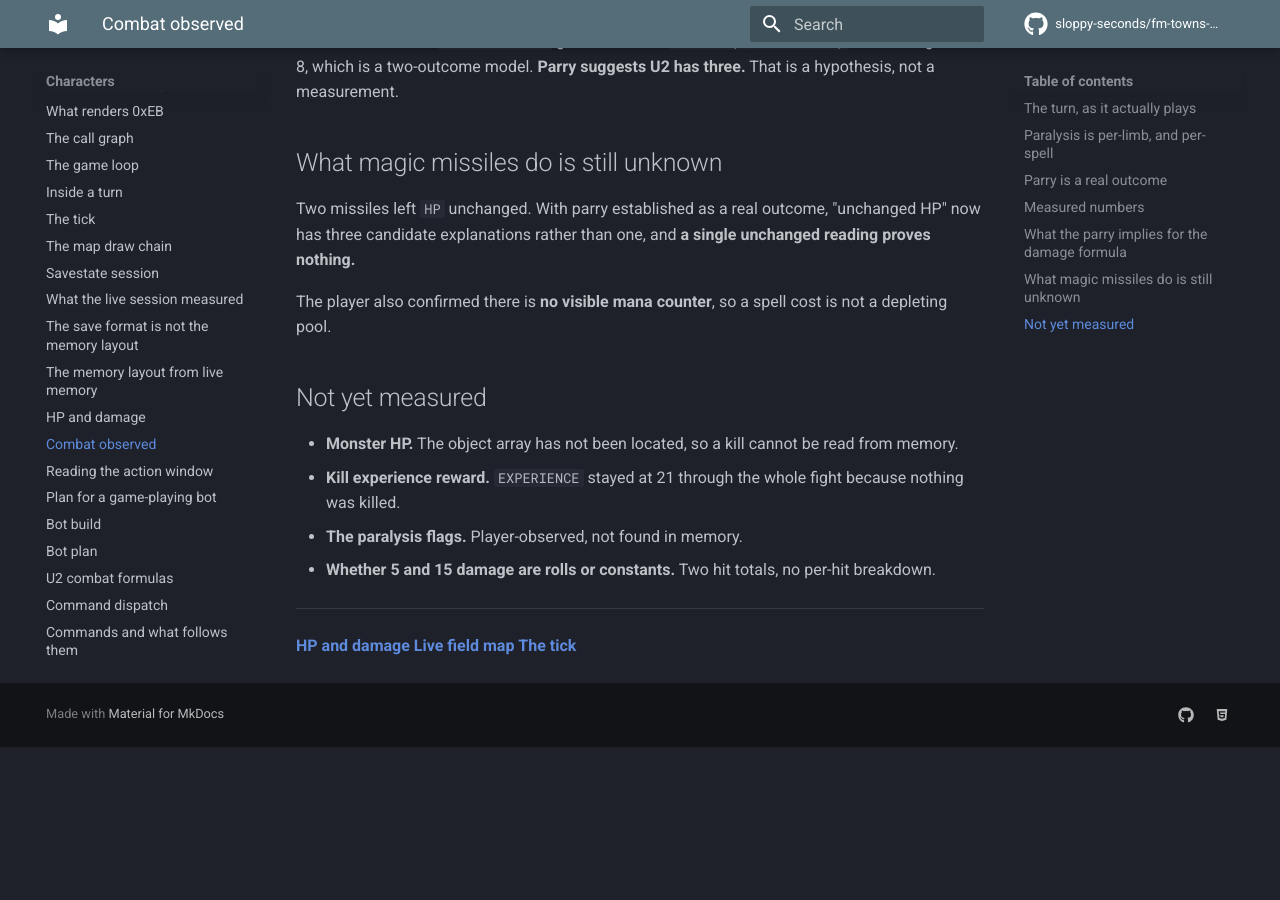
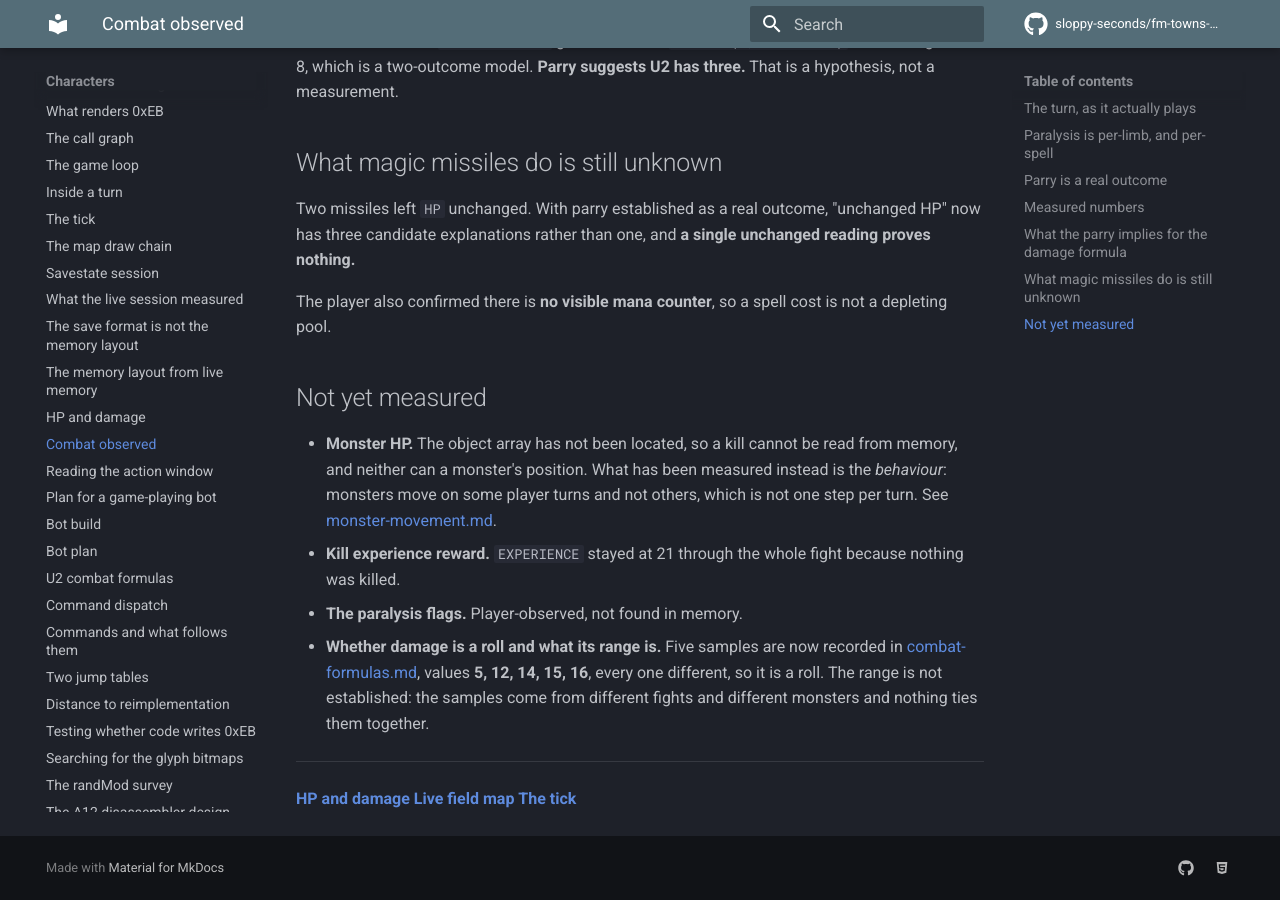
Before and after one commit to sloppy-seconds/fm-towns-ultima, an MkDocs documentation site: the page built from docs/combat-observed.md, in a window 1280 px wide and 900 px high, scrolled down 1990 px. Built offline with MkDocs 1.6.1 and Material for MkDocs 9.7.7, drawn with Linux system fonts in a browser that asks for light colours; comment, search, counter and statistics services are not loaded; before the commit the page ends 2737 px from its top, so only the background shows below that.

Commit message:
Monster movement is not one step per player turn, and the diff method that found it
Paul moved and reported: step east and both monsters followed; step north and they did not move;
step north again and they did. So each monster moves on some player turns and not others.

That refines combat-observed.md, which established that every player action consumes a turn
including failed ones. The monsters hold a turn every turn; they do not spend it moving every
turn. A reimplementation that moves each monster one square per player step will run them down
twice as fast as the original.

Two movements in three player steps is a sample of three, not a rate. 1-in-2, 2-in-3, a random
chance or a speed stat all fit and three steps cannot separate them. The page says so.

The method now works because of the idle baseline: two savestates taken with no input, 3 seconds
apart, machine verified live. 7,772 bytes change on their own, against 71,426 for a step. Earlier
diffs without that baseline were unreadable.

The baseline trap cost an hour and is now in tools/README.md. RUN returns empty output whether or
not it resumed the machine, so the first "live" baseline was 50,906 changed bytes made of two
copies of a PAUSED machine plus the pause transition. The only reliable check is the emulator's
own clock: identical nanosecond values from two STA calls mean paused, whatever RUN appeared to do.

Three candidate monster tables were examined and all three were something else: a coincident pair
of terrain cells, a tile index in a list of odd numbers, and an 80-byte viewport redraw. The one
live candidate, image+0xcc408, climbs monotonically and never falls, which is counter-shaped
rather than coordinate-shaped, so it is recorded and explicitly not claimed.

Also fixes a truncated sentence in the console-quirks list, where "Without it the game is already"
ran into the next heading.

```diff
--- a/docs/combat-observed.md
+++ b/docs/combat-observed.md
@@ -76,10 +76,16 @@
 
 ## Not yet measured
 
-- **Monster HP.** The object array has not been located, so a kill cannot be read from memory.
+- **Monster HP.** The object array has not been located, so a kill cannot be read from memory, and
+  neither can a monster's position. What has been measured instead is the *behaviour*: monsters
+  move on some player turns and not others, which is not one step per turn. See
+  [monster-movement.md](monster-movement.md).
 - **Kill experience reward.** `EXPERIENCE` stayed at 21 through the whole fight because nothing was killed.
 - **The paralysis flags.** Player-observed, not found in memory.
-- **Whether 5 and 15 damage are rolls or constants.** Two hit totals, no per-hit breakdown.
+- **Whether damage is a roll and what its range is.** Five samples are now recorded in
+  [combat-formulas.md](combat-formulas.md), values **5, 12, 14, 15, 16**, every one different, so
+  it is a roll. The range is not established: the samples come from different fights and
+  different monsters and nothing ties them together.
 
 ---
 
--- a/mkdocs.yml
+++ b/mkdocs.yml
@@ -206,6 +206,7 @@
       - The display context, read to its handlers: display-context.md
       - The rectangle cluster, four routines through one handler: rectangle-cluster.md
       - The drawing clusters, grouped by handler: drawing-clusters.md
+      - Monster movement, and the savestate diff method: monster-movement.md
       - Five routines named from their strings: six-named-routines.md
       - The text encoding: text-encoding.md
       - AGENTS.md audit: agents-md-audit.md
```
Also changed, not shown: docs/monster-movement.md (added, +111 -0 lines), tools/README.md (+17 -1 lines).
